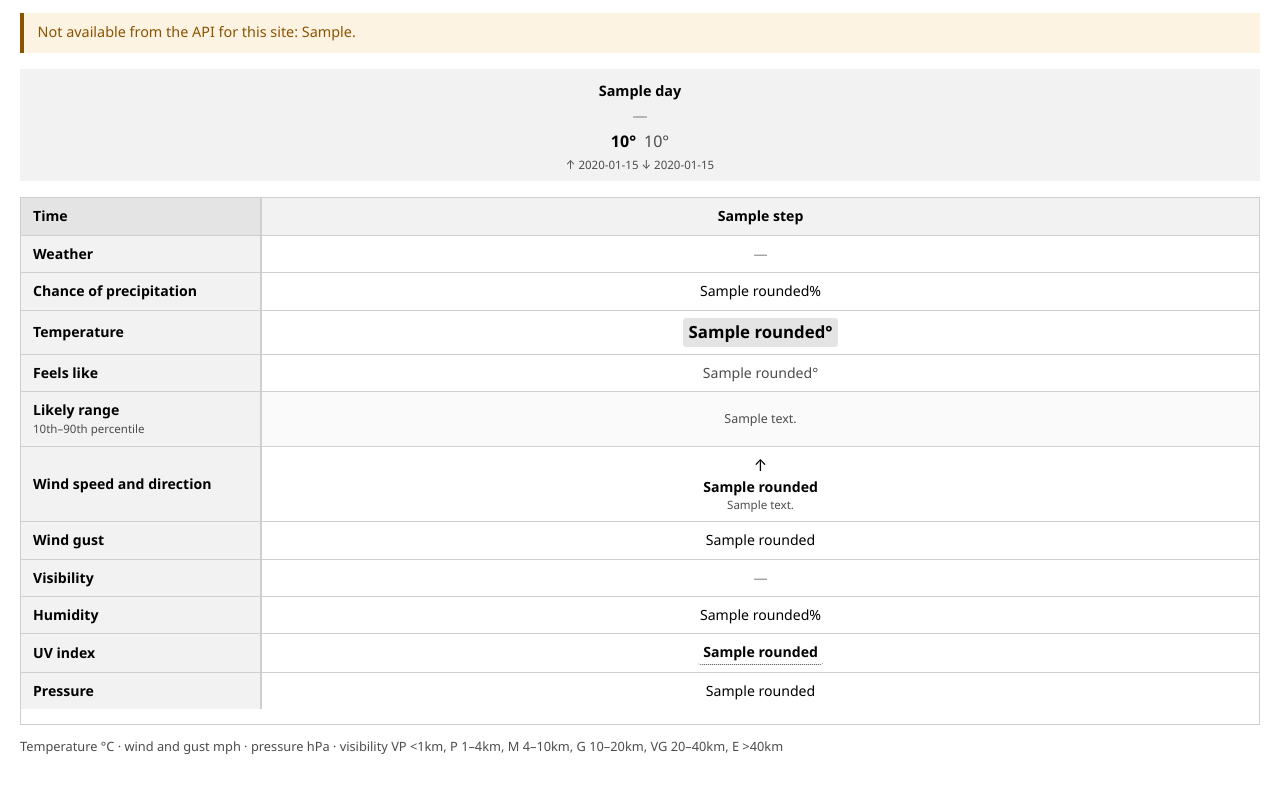
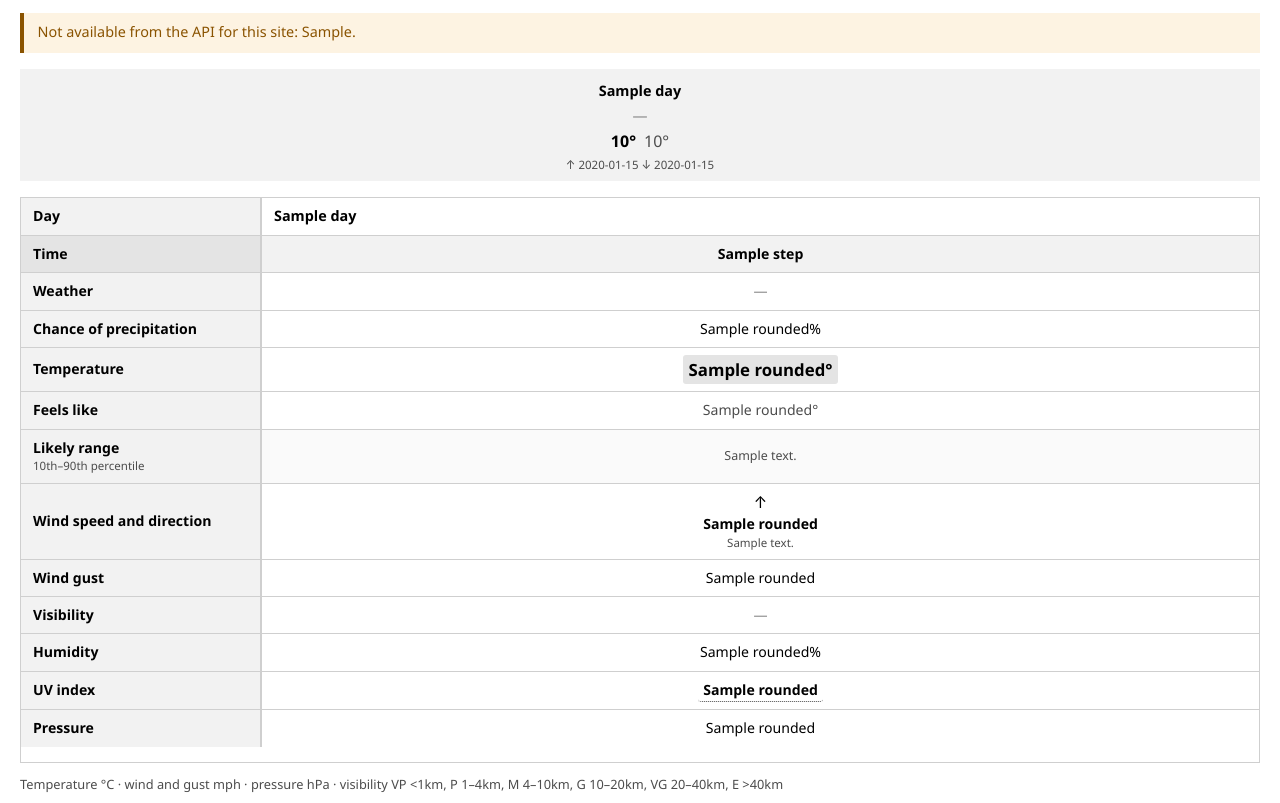
Before and after one commit to mratford/weather-bureau-light, a Flask app: template src/weather_bureau_light/templates/forecast.html in a window 1280 px wide. Shown: the part 157-960 px from the top of the page. Run offline with Flask 3, Linux system fonts and the light colour scheme; the template is opened without the code that fills it: most values are stand-ins (such as "Sample title", 1, 10 or a date in 2020); parts of the project's set-up code (start-up, migrations or seed data) failed here and were passed over.

Commit message:
Show adjacent forecast days while scrolling

```diff
--- a/src/weather_bureau_light/static/metoffice.css
+++ b/src/weather_bureau_light/static/metoffice.css
@@ -241,6 +241,13 @@
 .forecast-table tr { border-top: 1px solid var(--rule); }
 .forecast-table tr:first-child { border-top: 0; }
 
+.row-day th[scope="colgroup"] {
+  padding: 0.45rem 0.75rem; text-align: left; font-size: 0.9rem;
+  color: var(--ink); background: var(--band-strong); border-left: 2px solid var(--rule);
+  white-space: nowrap;
+}
+.row-day th[scope="colgroup"].is-selected { background: var(--page); }
+
 .row-time td { font-weight: 700; color: var(--ink); background: var(--band); }
 .row-time th[scope="row"] { background: var(--band-strong); }
 
--- a/src/weather_bureau_light/templates/forecast.html
+++ b/src/weather_bureau_light/templates/forecast.html
@@ -67,6 +67,7 @@
 <nav class="day-tabs" aria-label="Forecast day">
   {% for d in forecast.days %}
   <a class="day-tab{% if d.iso == day.iso %} is-selected{% endif %}"
+     data-date="{{ d.iso }}"{% if d.iso == day.iso %} aria-current="date"{% endif %}
      href="{{ url_for('forecast', site_id=site.id, date=d.iso) }}">
     <span class="day-name">{{ d.tab_label }}</span>
     <span class="day-symbol">
@@ -85,73 +86,80 @@
   {% endfor %}
 </nav>
 
-<script>
-  // Selecting a day reloads the page and resets the strip's horizontal scroll. Make
-  // the selected day visible again without changing the page's vertical scroll.
-  (function () {
-    var selected = document.querySelector('.day-tab.is-selected');
-    if (!selected) return;
-    var strip = selected.parentElement;
-    if (strip.scrollWidth <= strip.clientWidth) return;  // The strip does not overflow.
-    var stripBox = strip.getBoundingClientRect();
-    var tabBox = selected.getBoundingClientRect();
-    strip.scrollLeft += (tabBox.left - stripBox.left) - (stripBox.width - tabBox.width) / 2;
-  })();
-</script>
-
 <div class="table-scroll">
 <table class="forecast-table">
   <caption class="visually-hidden">
-    Detailed forecast for {{ site.display_name }} on {{ day.tab_label }}
+    Detailed hourly forecast for {{ site.display_name }}
   </caption>
 
   <tbody>
+    <tr class="row-day">
+      <th scope="row">Day</th>
+      {% for d in forecast.days %}
+      <th scope="colgroup" colspan="{{ d.timesteps|length }}" data-day="{{ d.iso }}">{{ d.tab_label }}</th>
+      {% endfor %}
+    </tr>
+
     <tr class="row-time">
       <th scope="row"><span class="row-label">Time</span></th>
-      {% for step in day.timesteps %}<td>{{ step.label }}</td>{% endfor %}
+      {% for d in forecast.days %}
+      {% set day_index = loop.index0 %}
+      {% for step in d.timesteps %}<td{% if day_index > 0 %} data-day="{{ d.iso }}"{% endif %}>{{ step.label }}</td>{% endfor %}
+      {% endfor %}
     </tr>
 
     <tr class="row-symbol">
       <th scope="row"><span class="row-label">Weather</span></th>
-      {% for step in day.timesteps %}
-      <td>
+      {% for d in forecast.days %}
+      {% for step in d.timesteps %}
+      <td data-day="{{ d.iso }}">
         {%- if step.symbol.known -%}
         {{ sprite.icon(step.symbol.sprite, step.symbol.night, step.symbol.label) }}
         {%- else -%}<span class="na">&mdash;</span>{%- endif -%}
       </td>
       {% endfor %}
+      {% endfor %}
     </tr>
 
     <tr class="row-precip">
       <th scope="row"><span class="row-label">Chance of precipitation</span></th>
-      {% for step in day.timesteps %}<td>{{ cell(step, 'precipitation_probability', '%') }}</td>{% endfor %}
+      {% for d in forecast.days %}
+      {% for step in d.timesteps %}<td data-day="{{ d.iso }}">{{ cell(step, 'precipitation_probability', '%') }}</td>{% endfor %}
+      {% endfor %}
     </tr>
 
     <tr class="row-temp">
       <th scope="row"><span class="row-label">Temperature</span></th>
-      {% for step in day.timesteps %}
+      {% for d in forecast.days %}
+      {% for step in d.timesteps %}
       {% set t = step.rounded('temperature') %}
-      <td><span class="temp-chip"{% if t is not none %} data-t="{{ t }}"{% endif %}>{{ cell(step, 'temperature', '°') }}</span></td>
+      <td data-day="{{ d.iso }}"><span class="temp-chip"{% if t is not none %} data-t="{{ t }}"{% endif %}>{{ cell(step, 'temperature', '°') }}</span></td>
+      {% endfor %}
       {% endfor %}
     </tr>
 
     <tr class="row-feels">
       <th scope="row"><span class="row-label">Feels like</span></th>
-      {% for step in day.timesteps %}<td>{{ cell(step, 'feels_like', '°') }}</td>{% endfor %}
+      {% for d in forecast.days %}
+      {% for step in d.timesteps %}<td data-day="{{ d.iso }}">{{ cell(step, 'feels_like', '°') }}</td>{% endfor %}
+      {% endfor %}
     </tr>
 
     <tr class="row-range">
       <th scope="row"><span class="row-label">Likely range <span class="hint">10th&ndash;90th percentile</span></span></th>
-      {% for step in day.timesteps %}
-      <td class="range-cell">{{ step.value('temperature').range_text('°') }}</td>
+      {% for d in forecast.days %}
+      {% for step in d.timesteps %}
+      <td class="range-cell" data-day="{{ d.iso }}">{{ step.value('temperature').range_text('°') }}</td>
+      {% endfor %}
       {% endfor %}
     </tr>
 
     <tr class="row-wind">
       <th scope="row"><span class="row-label">Wind speed and direction</span></th>
-      {% for step in day.timesteps %}
+      {% for d in forecast.days %}
+      {% for step in d.timesteps %}
       {% set dir = step.median('wind_direction') %}
-      <td>
+      <td data-day="{{ d.iso }}">
         {% if dir is not none %}
         <span class="wind-arrow" style="--dir: {{ dir }}deg" aria-hidden="true">&uarr;</span>
         {% endif %}
@@ -159,43 +167,147 @@
         {% if step.wind_direction_text %}<span class="wind-dir">{{ step.wind_direction_text }}</span>{% endif %}
       </td>
       {% endfor %}
+      {% endfor %}
     </tr>
 
     <tr class="row-gust">
       <th scope="row"><span class="row-label">Wind gust</span></th>
-      {% for step in day.timesteps %}
-      <td{% if step.gust_is_strong %} class="strong"{% endif %}>{{ cell(step, 'wind_gust') }}</td>
+      {% for d in forecast.days %}
+      {% for step in d.timesteps %}
+      <td data-day="{{ d.iso }}"{% if step.gust_is_strong %} class="strong"{% endif %}>{{ cell(step, 'wind_gust') }}</td>
+      {% endfor %}
       {% endfor %}
     </tr>
 
     <tr class="row-vis">
       <th scope="row"><span class="row-label">Visibility</span></th>
-      {% for step in day.timesteps %}
+      {% for d in forecast.days %}
+      {% for step in d.timesteps %}
       {% set band = step.visibility_band %}
-      <td>{% if band %}<abbr title="{{ band.label }}">{{ band.code }}</abbr>{% else %}<span class="na">&mdash;</span>{% endif %}</td>
+      <td data-day="{{ d.iso }}">{% if band %}<abbr title="{{ band.label }}">{{ band.code }}</abbr>{% else %}<span class="na">&mdash;</span>{% endif %}</td>
+      {% endfor %}
       {% endfor %}
     </tr>
 
     <tr class="row-humidity">
       <th scope="row"><span class="row-label">Humidity</span></th>
-      {% for step in day.timesteps %}<td>{{ cell(step, 'humidity', '%') }}</td>{% endfor %}
+      {% for d in forecast.days %}
+      {% for step in d.timesteps %}<td data-day="{{ d.iso }}">{{ cell(step, 'humidity', '%') }}</td>{% endfor %}
+      {% endfor %}
     </tr>
 
     <tr class="row-uv">
       <th scope="row"><span class="row-label">UV index</span></th>
-      {% for step in day.timesteps %}
+      {% for d in forecast.days %}
+      {% for step in d.timesteps %}
       {% set uv = step.rounded('uv') %}
-      <td>{% if uv is none %}<span class="na">&mdash;</span>{% else %}<abbr class="uv uv-{{ uv }}" title="{{ step.uv_band }}">{{ uv }}</abbr>{% endif %}</td>
+      <td data-day="{{ d.iso }}">{% if uv is none %}<span class="na">&mdash;</span>{% else %}<abbr class="uv uv-{{ uv }}" title="{{ step.uv_band }}">{{ uv }}</abbr>{% endif %}</td>
+      {% endfor %}
       {% endfor %}
     </tr>
 
     <tr class="row-pressure">
       <th scope="row"><span class="row-label">Pressure</span></th>
-      {% for step in day.timesteps %}<td>{{ cell(step, 'pressure') }}</td>{% endfor %}
+      {% for d in forecast.days %}
+      {% for step in d.timesteps %}<td data-day="{{ d.iso }}">{{ cell(step, 'pressure') }}</td>{% endfor %}
+      {% endfor %}
     </tr>
   </tbody>
 </table>
 </div>
+
+<script>
+  // Keep the selected day and the visible hours in sync. The table contains all
+  // forecast days so a horizontal scroll can naturally reveal the days on either
+  // side of the one currently selected.
+  (function () {
+    var tabs = Array.prototype.slice.call(document.querySelectorAll('.day-tab'));
+    var strip = document.querySelector('.day-tabs');
+    var tableScroll = document.querySelector('.table-scroll');
+    var table = tableScroll && tableScroll.querySelector('.forecast-table');
+    if (!tabs.length || !strip || !tableScroll || !table) return;
+
+    var dayHeaders = Array.prototype.slice.call(table.querySelectorAll('.row-day th[data-day]'));
+    var timeCells = Array.prototype.slice.call(table.querySelectorAll('.row-time td'));
+    var dayForCell = [];
+    dayHeaders.forEach(function (header) {
+      for (var i = 0; i < header.colSpan; i++) dayForCell.push(header.dataset.day);
+    });
+    var selectedDate = '{{ day.iso }}';
+
+    function tabFor(date) {
+      return tabs.find(function (tab) { return tab.dataset.date === date; });
+    }
+
+    function setSelectedDay(date, updateUrl) {
+      if (!date || date === selectedDate) return;
+      var tab = tabFor(date);
+      if (!tab) return;
+      selectedDate = date;
+      tabs.forEach(function (candidate) {
+        var selected = candidate === tab;
+        candidate.classList.toggle('is-selected', selected);
+        if (selected) candidate.setAttribute('aria-current', 'date');
+        else candidate.removeAttribute('aria-current');
+      });
+      dayHeaders.forEach(function (header) {
+        header.classList.toggle('is-selected', header.dataset.day === date);
+      });
+      tab.scrollIntoView({ block: 'nearest', inline: 'center' });
+      if (updateUrl && window.history && window.history.replaceState) {
+        var url = new URL(window.location.href);
+        url.searchParams.set('date', date);
+        window.history.replaceState(null, '', url);
+      }
+    }
+
+    function visibleDay() {
+      var box = tableScroll.getBoundingClientRect();
+      var center = box.left + box.width / 2;
+      var nearest = null;
+      var distance = Infinity;
+      timeCells.forEach(function (cell, index) {
+        var cellBox = cell.getBoundingClientRect();
+        var cellCenter = cellBox.left + cellBox.width / 2;
+        var candidateDistance = Math.abs(cellCenter - center);
+        if (candidateDistance < distance) {
+          distance = candidateDistance;
+          nearest = dayForCell[index];
+        }
+      });
+      return nearest;
+    }
+
+    function showDay(date, smooth) {
+      var header = dayHeaders.find(function (candidate) { return candidate.dataset.day === date; });
+      if (!header) return;
+      if (header === dayHeaders[0]) {
+        tableScroll.scrollTo({ left: 0, behavior: smooth ? 'smooth' : 'auto' });
+        return;
+      }
+      var scrollBox = tableScroll.getBoundingClientRect();
+      var headerBox = header.getBoundingClientRect();
+      var offset = (headerBox.left - scrollBox.left) - (scrollBox.width - headerBox.width) / 2;
+      tableScroll.scrollTo({ left: tableScroll.scrollLeft + offset, behavior: smooth ? 'smooth' : 'auto' });
+    }
+
+    tabs.forEach(function (tab) {
+      tab.addEventListener('click', function (event) {
+        event.preventDefault();
+        var date = tab.dataset.date;
+        setSelectedDay(date, true);
+        showDay(date, true);
+      });
+    });
+    dayHeaders.forEach(function (header) {
+      header.classList.toggle('is-selected', header.dataset.day === selectedDate);
+    });
+    showDay(selectedDate, false);
+    tableScroll.addEventListener('scroll', function () {
+      setSelectedDay(visibleDay(), true);
+    }, { passive: true });
+  })();
+</script>
 
 <p class="units-note">
   Temperature &deg;C &middot; wind and gust mph &middot; pressure hPa &middot;
```
Also changed, not shown: README.md.
